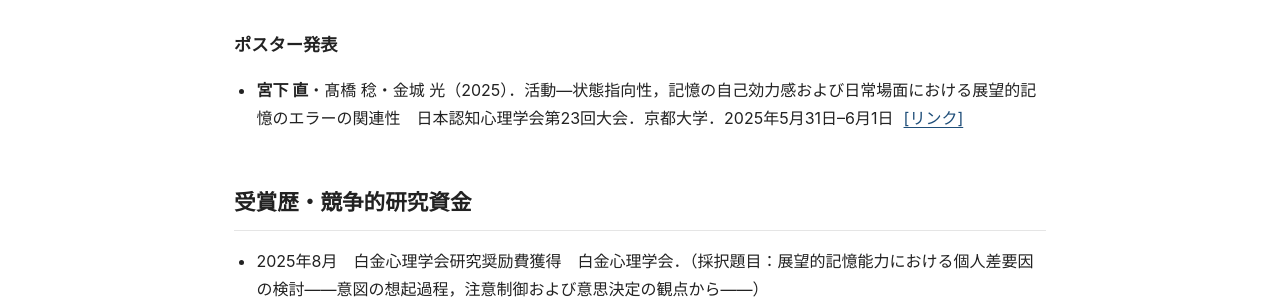
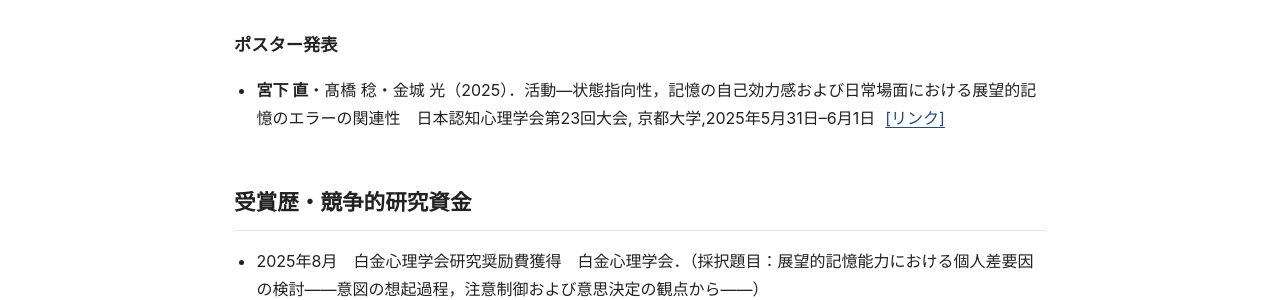
Before and after one commit to naomiyashita/github.io, a Jekyll site: the page built from cv.md, in a window 1280 px wide. Shown: the part 846-1146 px from the top of the page. Built offline with Jekyll 4.4.1, drawn with Linux system fonts in a browser that asks for light colours.

Commit message:
Update cv.md

```diff
--- a/cv.md
+++ b/cv.md
@@ -54,7 +54,8 @@ permalink: /cv/
 
 <ul class="presentation-list">
   <li>
-    <strong>宮下 直</strong>・髙橋 稔・金城 光（2025）．活動―状態指向性，記憶の自己効力感および日常場面における展望的記憶のエラーの関連性　日本認知心理学会第23回大会．京都大学．2025年5月31日–6月1日
+    <strong>宮下 直</strong>・髙橋 稔・金城 光（2025）．活動―状態指向性，記憶の自己効力感および日常場面における展望的記憶のエラーの関連性　日本認知心理学会第23回大会,
+    京都大学,2025年5月31日–6月1日
     <a class="publication-action" href="https://doi.org/10.14875/cogpsy.2025.0_144">[リンク]</a>
   </li>
 </ul>
```
